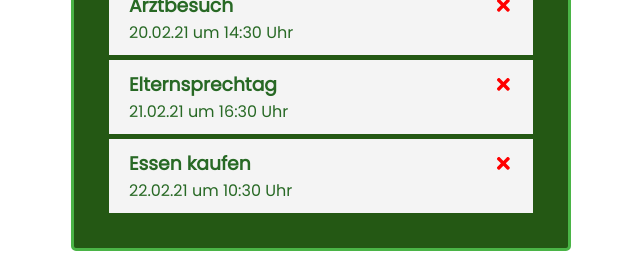
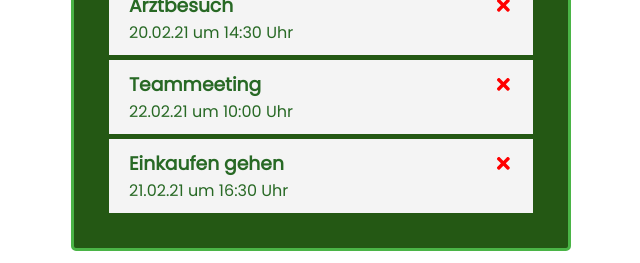
Before and after one commit to StefanGulas/React-Task-List, a React (Create React App) app in the folder Projects/react-task-list/: page / in a window 1280 px wide. Shown: the part 155-418 px from the top of the page, without its empty margins (319-959 px from the left). Built offline with nearby package versions, Linux system fonts and the light colour scheme.

Commit message:
update data model, like in the desktop app

```diff
--- a/Projects/react-task-list/src/App.js
+++ b/Projects/react-task-list/src/App.js
@@ -1,4 +1,5 @@
 import { useState } from 'react'
+import { FaBorderNone } from 'react-icons/fa'
 import Header from './components/Header'
 import Tasks from './components/Tasks'
 
@@ -6,21 +7,33 @@ function App() {
   const [tasks, setTasks] = useState([
     {
         id: 1,
-        text: 'Arztbesuch',
-        day: '20.02.21 um 14:30 Uhr',
+        taskName: 'Arztbesuch',
+        dueDate: '20.02.21 um 14:30 Uhr',
+        taskCategory: 1,
+        isComplete: false,
+        isImportant: true,
+        taskRepetition: 0,
         reminder: true,
     },
     {
-        id: 2,
-        text: 'Elternsprechtag',
-        day: '21.02.21 um 16:30 Uhr',
-        reminder: true,
+      id: 2,
+      taskName: 'Teammeeting',
+      dueDate: '22.02.21 um 10:00 Uhr',
+      taskCategory: 2,
+      isComplete: false,
+      isImportant: true,
+      taskRepetition: 0,
+      reminder: true,
     },
     {
-        id: 3,
-        text: 'Essen kaufen',
-        day: '22.02.21 um 10:30 Uhr',
-        reminder: false,
+      id: 3,
+      taskName: 'Einkaufen gehen',
+      dueDate: '21.02.21 um 16:30 Uhr',
+      taskCategory: 1,
+      isComplete: false,
+      isImportant: true,
+      taskRepetition: 0,
+      reminder: true,
     },
 ])
   const onDelete1= (id) => {
--- a/Projects/react-task-list/src/components/Task.js
+++ b/Projects/react-task-list/src/components/Task.js
@@ -5,14 +5,14 @@ const Task = ({ task, onDelete1}) => {
 
     return (
         <div className='task'>
-           <h3>{task.text}{' '}
+           <h3>{task.taskName}{' '}
            <FaTimes
            style={{color: 'red',
            cursor: 'pointer'}}
            onClick={onDelete1}
            />
            </h3>
-           <p>{task.day} </p>
+           <p>{task.dueDate} </p>
         </div>
     )
 }
```
